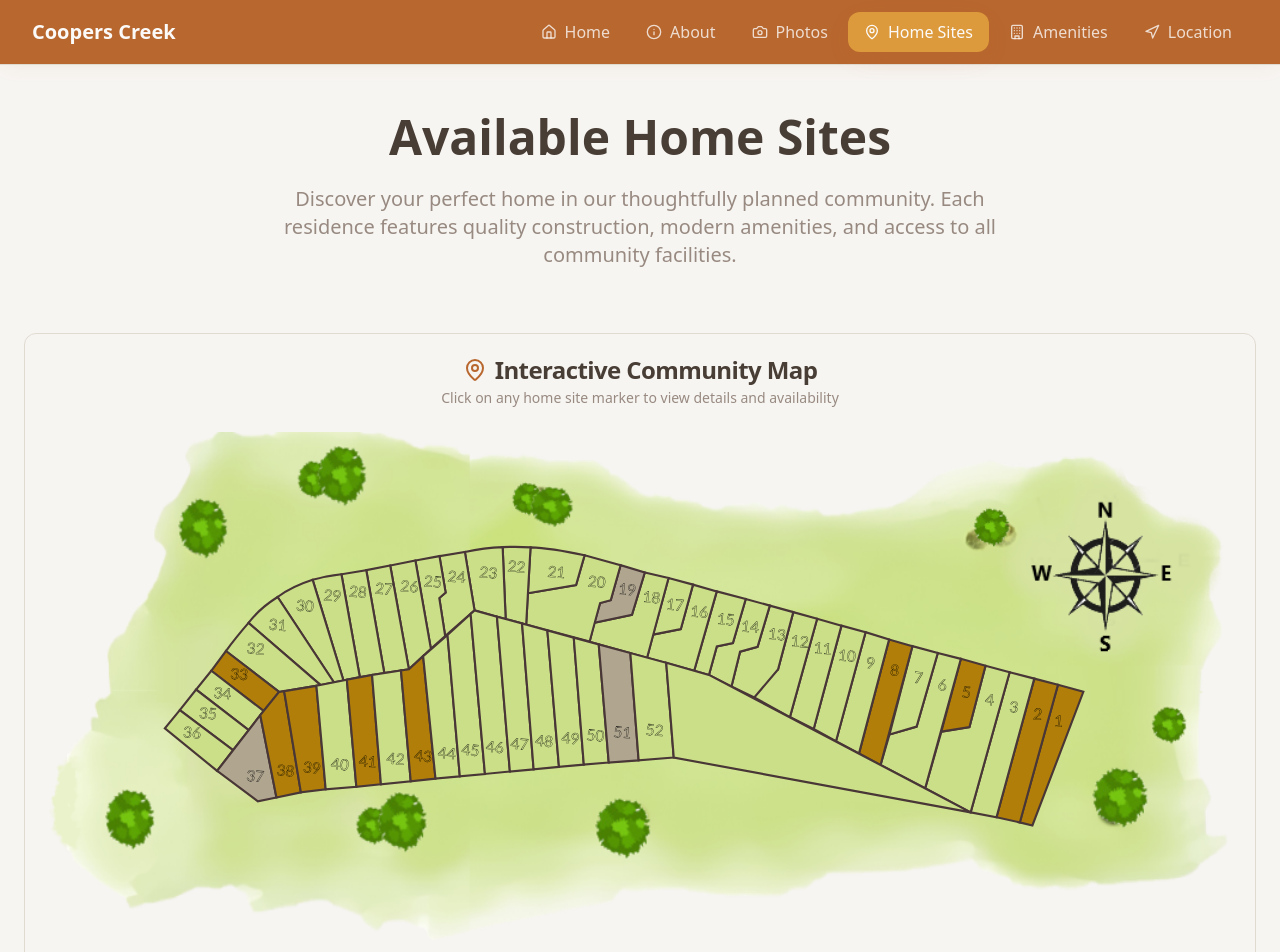
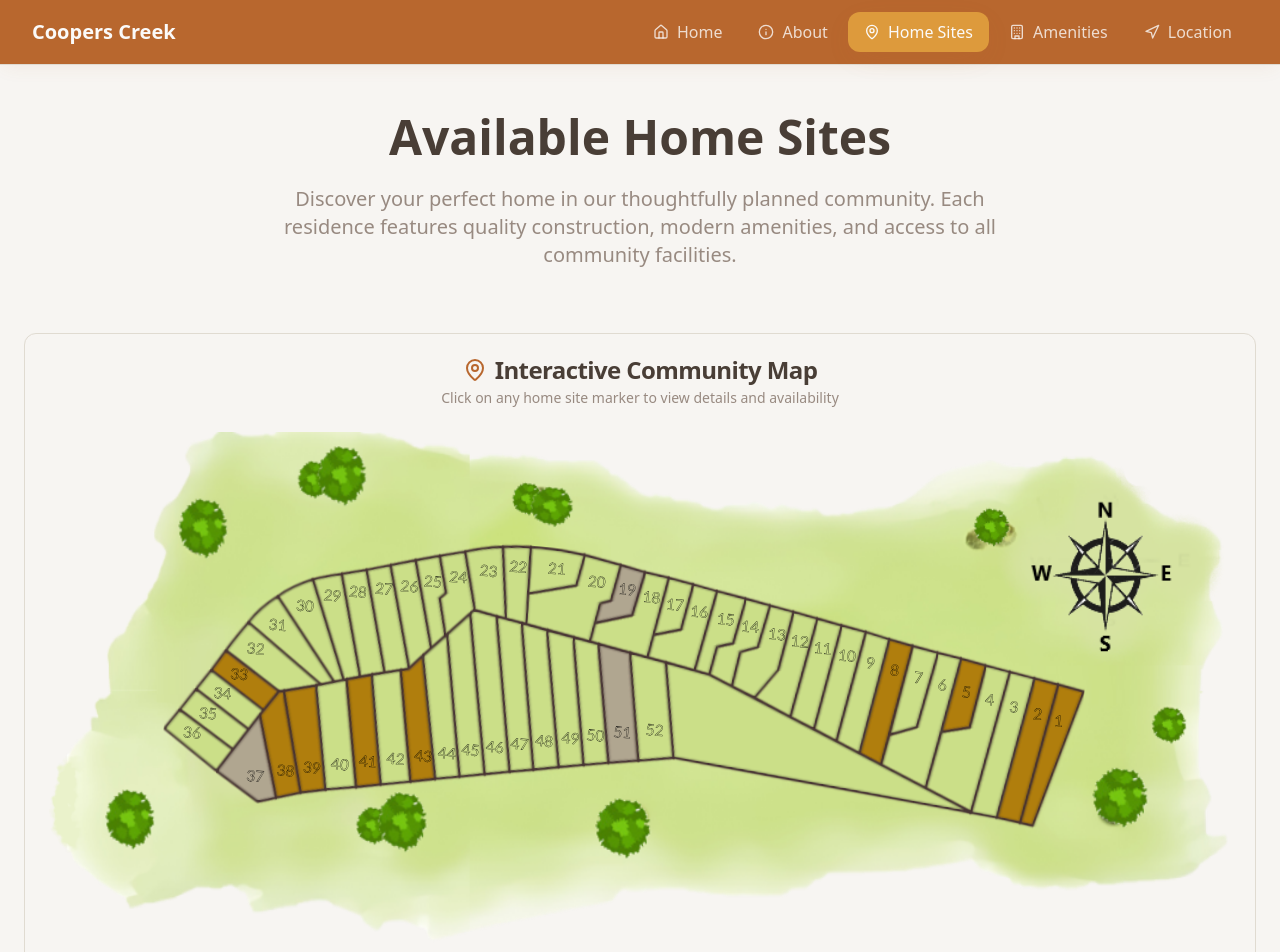
Before and after one commit to davisdel/mowbray-mtn-page, a React (Vite) app: page /home-sites in a window 1280 px wide. Shown: the top 952 px of the page. Built offline with nearby package versions, Linux system fonts and the light colour scheme.

Commit message:
added some blur on map for depth

```diff
--- a/src/App.tsx
+++ b/src/App.tsx
@@ -32,7 +32,6 @@ const App = () => (
             <Routes>
               <Route path='/' element={<HomePage />} />
               <Route path='/about' element={<AboutPage />} />
-              <Route path='/photos' element={<PhotosPage />} />
               <Route path='/home-sites' element={<HomeSitesPage />} />
               <Route path='/amenities' element={<AmenitiesPage />} />
               <Route path='/location' element={<LocationPage />} />
--- a/src/components/AppTopbar.tsx
+++ b/src/components/AppTopbar.tsx
@@ -5,7 +5,6 @@ import { NavLink } from 'react-router-dom'
 const navigationItems = [
   { title: 'Home', url: '/', icon: Home },
   { title: 'About', url: '/about', icon: Info },
-  { title: 'Photos', url: '/photos', icon: Camera },
   { title: 'Home Sites', url: '/home-sites', icon: MapPin },
   { title: 'Amenities', url: '/amenities', icon: Building },
   { title: 'Location', url: '/location', icon: Navigation }
--- a/src/components/ui/map.tsx
+++ b/src/components/ui/map.tsx
@@ -10,7 +10,7 @@ type SubdivisionMapProps = {
 // Define your colors for each status
 const STATUS_COLORS: Record<SiteStatus, string> = {
   'home available': '#B07E09',
-  'sold': '#B0A690',
+  sold: '#B0A690',
   pending: '#FEC77C',
   'lot available': '#CBDF88'
 }
@@ -46,6 +46,109 @@ export function SubdivisionMap({
         version='1.1'
         id='svg52'
         xmlns='http://www.w3.org/2000/svg'>
+        <defs>
+          <filter id='no' filterUnits='userSpaceOnUse'>
+            <feMorphology
+              operator='dilate'
+              radius='1'
+              in='SourceGraphic'
+              result='expanded'
+            />
+            <feGaussianBlur in='expanded' stdDeviation='1' result='blurred' />
+            <feMerge>
+              <feMergeNode in='blurred' />
+              <feMergeNode in='SourceGraphic' />
+            </feMerge>
+          </filter>
+          <filter
+            style={{ colorInterpolation: 'sRGB' }}
+            id='depthStroke'
+            x='-0.0095947802'
+            y='-0.024938476'
+            width='1.0174735'
+            height='1.0485216'>
+            <feColorMatrix
+              in='SourceGraphic'
+              values='1 0 0 0 0 0 1 0 0 0 0 0 1 0 0 -0.2125 -0.7154 -0.0721 1 0 '
+              result='colormatrix'
+              id='feColorMatrix77'
+            />
+            <feComposite
+              in='SourceGraphic'
+              in2='colormatrix'
+              operator='arithmetic'
+              k2='1'
+              k3='0'
+              k4='0'
+              result='composite'
+              id='feComposite77'
+            />
+            <feGaussianBlur
+              stdDeviation='2 0.01'
+              result='blur1'
+              id='feGaussianBlur77'
+            />
+            <feGaussianBlur
+              in='composite'
+              stdDeviation='0.01 1'
+              result='blur2'
+              id='feGaussianBlur78'
+            />
+            <feBlend
+              in='blur2'
+              in2='blur1'
+              mode='darken'
+              result='blend'
+              id='feBlend78'
+            />
+          </filter>
+          <filter
+            id='popOut'
+            x='-50%'
+            y='-50%'
+            width='200%'
+            height='200%'
+            filterUnits='userSpaceOnUse'>
+            <feMorphology
+              in='SourceAlpha'
+              operator='dilate'
+              radius='2'
+              result='thick'
+            />
+            <feGaussianBlur in='thick' stdDeviation='2' result='blurOuter' />
+            <feColorMatrix
+              in='blurOuter'
+              type='matrix'
+              values='0 0 0 0 0
+              0 0 0 0 0
+              0 0 0 0 0
+              0 0 0 0.7 0'
+              result='darkOutline'
+            />
+            <feMorphology
+              in='SourceAlpha'
+              operator='erode'
+              radius='1'
+              result='thin'
+            />
+            <feGaussianBlur in='thin' stdDeviation='1' result='blurInner' />
+            <feColorMatrix
+              in='blurInner'
+              type='matrix'
+              values='0 0 0 0 1
+              0 0 0 0 1
+              0 0 0 0 1
+              0 0 0 1 0'
+              result='lightInner'
+            />
+            <feMerge>
+              <feMergeNode in='darkOutline' />
+              <feMergeNode in='lightInner' />
+              <feMergeNode in='SourceGraphic' />
+            </feMerge>
+          </filter>
+        </defs>
+
         <defs>
           <filter id='filter53' x='0' y='0' width='1' height='1'>
             <feColorMatrix
@@ -75,6 +178,7 @@ export function SubdivisionMap({
           style={{
             fill: getFillById(1),
             stroke: '#493636ff',
+            filter: 'url(#depthStroke)',
             strokeWidth: 2.5
           }}
           className='lot'
@@ -87,6 +191,7 @@ export function SubdivisionMap({
           style={{
             fill: getFillById(2),
             stroke: '#493636ff',
+            filter: 'url(#depthStroke)',
             strokeWidth: 2.5
           }}
           d='m 1058.288,122.04221 -30.308,163.87944 -27.6566,-3.6389 29.8194,-164.97104 z'
@@ -99,6 +204,7 @@ export function SubdivisionMap({
           style={{
             fill: getFillById(3),
             stroke: '#493636ff',
+            filter: 'url(#depthStroke)',
             strokeWidth: 2.5
           }}
           d='M 1030.1428,117.31171 1000.3234,282.28275 969.78205,279.191 1000.8377,112.36295 Z'
@@ -111,6 +217,7 @@ export function SubdivisionMap({
           style={{
             fill: getFillById(4),
             stroke: '#493636ff',
+            filter: 'url(#depthStroke)',
             strokeWidth: 2.5
           }}
           d='m 969.78205,279.19101 -55.27307,-23.49469 13.01951,-67.36965 32.18616,-8.01483 12.43564,-72.91123 28.68741,4.96235 z'
@@ -123,6 +230,7 @@ export function SubdivisionMap({
           style={{
             fill: getFillById(5),
             stroke: '#493636ff',
+            filter: 'url(#depthStroke)',
             strokeWidth: 2.5
           }}
           d='m 959.71465,180.31184 -32.18616,8.01483 15.31673,-86.52805 29.30507,5.60198 z'
@@ -135,6 +243,7 @@ export function SubdivisionMap({
           style={{
             fill: getFillById(6),
             stroke: '#493636ff',
+            filter: 'url(#depthStroke)',
             strokeWidth: 2.5
           }}
           d='m 914.50898,255.69632 -54.28218,-22.25844 7.31244,-36.54662 30.73165,-11.81568 17.12397,-87.67066 27.45036,4.3937 z'
@@ -147,6 +256,7 @@ export function SubdivisionMap({
           style={{
             fill: getFillById(7),
             stroke: '#493636ff',
+            filter: 'url(#depthStroke)',
             strokeWidth: 2.5
           }}
           d='m 898.27089,185.07557 -30.73165,11.81569 17.65859,-104.87688 30.19688,5.39054 z'
@@ -159,6 +269,7 @@ export function SubdivisionMap({
           style={{
             fill: getFillById(8),
             stroke: '#493636ff',
+            filter: 'url(#depthStroke)',
             strokeWidth: 2.5
           }}
           d='M 885.19783,92.01439 860.2268,233.43788 834.04136,222.03528 857.40311,86.65255 Z'
@@ -169,6 +280,7 @@ export function SubdivisionMap({
           style={{
             fill: getFillById(9),
             stroke: '#493636ff',
+            filter: 'url(#depthStroke)',
             strokeWidth: 2.5
           }}
           id='9'
@@ -183,6 +295,7 @@ export function SubdivisionMap({
           style={{
             fill: getFillById(10),
             stroke: '#493636ff',
+            filter: 'url(#depthStroke)',
             strokeWidth: 2.5
           }}
           d='M 829.33577,80.55439 806.04423,210.28831 778.86648,198.19622 800.64768,75.36398 Z'
@@ -195,6 +308,7 @@ export function SubdivisionMap({
           style={{
             fill: getFillById(11),
             stroke: '#493636ff',
+            filter: 'url(#depthStroke)',
             strokeWidth: 2.5
           }}
           d='m 778.86648,198.19623 -28.81877,-11.33237 21.63994,-117.02333 28.96003,5.52345 z'
@@ -207,6 +321,7 @@ export function SubdivisionMap({
           style={{
             fill: getFillById(12),
             stroke: '#493636ff',
+            filter: 'url(#depthStroke)',
             strokeWidth: 2.5
           }}
           d='m 771.68765,69.84053 -21.63994,117.02334 -43.39316,-19.23769 4.25381,-28.73342 20.45296,-6.15405 11.9131,-68.21471 z'
@@ -218,6 +333,7 @@ export function SubdivisionMap({
           style={{
             fill: getFillById(13),
             stroke: '#493636ff',
+            filter: 'url(#depthStroke)',
             strokeWidth: 2.5
           }}
           d='m 743.27442,64.524 -11.9131,68.21471 -24.70677,34.88747 -27.66408,-10.30153 6.46215,-41.44402 19.8509,-7.4575 10.05307,-49.05632 z'
@@ -229,6 +345,7 @@ export function SubdivisionMap({
           style={{
             fill: getFillById(14),
             stroke: '#493636ff',
+            filter: 'url(#depthStroke)',
             strokeWidth: 2.5
           }}
           d='m 715.35659,59.36681 -10.05307,49.05632 -19.8509,7.45749 -6.46215,41.44403 -27.36579,-11.22892 6.24617,-33.96991 18.34656,-5.59293 10.46239,-52.46902 z'
@@ -240,6 +357,7 @@ export function SubdivisionMap({
           style={{
             fill: getFillById(15),
             stroke: '#493636ff',
+            filter: 'url(#depthStroke)',
             strokeWidth: 2.5
           }}
           d='m 686.6798,54.06387 -10.46239,52.46902 -18.34656,5.59293 -6.24617,33.96991 -17.58004,-3.39759 18.20231,-94.49454 z'
@@ -251,6 +369,7 @@ export function SubdivisionMap({
           style={{
             fill: getFillById(16),
             stroke: '#493636ff',
+            filter: 'url(#depthStroke)',
             strokeWidth: 2.5
           }}
           d='m 652.24695,48.2036 -18.20231,94.49454 -56.06256,-10.33631 4.52468,-27.41484 31.75042,-9.14609 9.70945,-53.05127 z'
@@ -262,6 +381,7 @@ export function SubdivisionMap({
           style={{
             fill: getFillById(17),
             stroke: '#493636ff',
+            filter: 'url(#depthStroke)',
             strokeWidth: 2.5
           }}
           d='m 614.25718,95.8009 -31.75042,9.14609 12.33568,-67.34892 29.12419,5.15156 z'
@@ -273,6 +393,7 @@ export function SubdivisionMap({
           style={{
             fill: getFillById(18),
             stroke: '#493636ff',
+            filter: 'url(#depthStroke)',
             strokeWidth: 2.5
           }}
           d='m 594.84244,37.59807 -16.86036,94.76376 -68.44704,-12.77823 3.56079,-22.42513 42.96212,-13.11116 10.60988,-50.4911 z'
@@ -281,7 +402,12 @@ export function SubdivisionMap({
           id='19'
           onClick={() => onSiteClick && onSiteClick(19)}
           className='lot'
-          style={{ fill: getFillById(19), stroke: '#493636ff', strokeWidth: 2.5 }}
+          style={{
+            fill: getFillById(19),
+            stroke: '#493636ff',
+            filter: 'url(#depthStroke)',
+            strokeWidth: 2.5
+          }}
           d='m 566.66783,33.55621 -10.60988,50.4911 -42.96212,13.11116 4.73908,-23.56612 12.06238,-4.31927 7.90905,-41.69923 z'
         />
         <path
@@ -291,6 +417,7 @@ export function SubdivisionMap({
           style={{
             fill: getFillById(20),
             stroke: '#493636ff',
+            filter: 'url(#depthStroke)',
             strokeWidth: 2.5
           }}
           d='m 537.80635,27.57385 -7.90905,41.69923 -12.06239,4.31927 -8.29987,45.99125 -75.43689,-13.59312 -1.20323,-36.35937 55.18096,-14.38688 6.87119,-35.59072 z'
@@ -302,6 +429,7 @@ export function SubdivisionMap({
           style={{
             fill: getFillById(21),
             stroke: '#493636ff',
+            filter: 'url(#depthStroke)',
             strokeWidth: 2.5
           }}
           d='m 432.89492,69.63111 -1.57765,-53.70034 c 18.97508,-1.11557 40.56767,0.74716 63.6298,3.72274 l -6.87119,35.59072 z'
@@ -313,6 +441,7 @@ export function SubdivisionMap({
           style={{
             fill: getFillById(22),
             stroke: '#493636ff',
+            filter: 'url(#depthStroke)',
             strokeWidth: 2.5
           }}
           d='m 431.31727,15.93077 2.78087,90.05971 -24.37616,-4.11432 -10.85063,-83.3521 c 11.39822,-1.44735 22.21354,-2.31178 32.44592,-2.59329 z'
@@ -324,6 +453,7 @@ export function SubdivisionMap({
           style={{
             fill: getFillById(23),
             stroke: '#493636ff',
+            filter: 'url(#depthStroke)',
             strokeWidth: 2.5
           }}
           d='m 398.87135,18.52406 10.85063,83.3521 -37.06572,-6.95461 -17.18991,-66.94078 c 14.7598,-4.60954 29.22813,-7.76178 43.405,-9.45671 z'
@@ -335,6 +465,7 @@ export function SubdivisionMap({
           style={{
             fill: getFillById(24),
             stroke: '#493636ff',
+            filter: 'url(#depthStroke)',
             strokeWidth: 2.5
           }}
           d='m 355.46635,27.98077 17.18991,66.94078 -31.51848,32.87343 -10.6897,-43.61393 6.80532,-7.01128 -10.90098,-41.76806 z'
@@ -346,6 +477,7 @@ export function SubdivisionMap({
           style={{
             fill: getFillById(25),
             stroke: '#493636ff',
+            filter: 'url(#depthStroke)',
             strokeWidth: 2.5
           }}
           d='m 326.35242,35.40171 10.90098,41.76806 -6.80532,7.01128 10.6897,43.61393 -15.27743,16.35174 L 298.8336,43.01964 Z'
@@ -357,6 +489,7 @@ export function SubdivisionMap({
           style={{
             fill: getFillById(26),
             stroke: '#493636ff',
+            filter: 'url(#depthStroke)',
             strokeWidth: 2.5
           }}
           d='M 298.8336,43.01964 325.86035,144.14672 302.33794,170.04716 270.06488,51.32831 Z'
@@ -368,6 +501,7 @@ export function SubdivisionMap({
           style={{
             fill: getFillById(27),
             stroke: '#493636ff',
+            filter: 'url(#depthStroke)',
             strokeWidth: 2.5
           }}
           d='m 270.06488,51.32831 32.27306,118.71885 -28.19711,6.81399 -31.39867,-117.62586 z'
@@ -379,6 +513,7 @@ export function SubdivisionMap({
           style={{
             fill: getFillById(28),
             stroke: '#493636ff',
+            filter: 'url(#depthStroke)',
             strokeWidth: 2.5
           }}
           d='m 242.74216,59.23529 31.39868,117.62586 -28.04249,7.1492 -31.83586,-117.5218 z'
@@ -390,6 +525,7 @@ export function SubdivisionMap({
           style={{
             fill: getFillById(29),
             stroke: '#493636ff',
+            filter: 'url(#depthStroke)',
             strokeWidth: 2.5
           }}
           d='m 246.09832,184.01035 -18.65913,5.70167 -46.04462,-113.8157 c 9.79013,-3.71884 20.7461,-6.85476 32.86793,-9.40777 z'
@@ -401,6 +537,7 @@ export function SubdivisionMap({
           style={{
             fill: getFillById(30),
             stroke: '#493636ff',
+            filter: 'url(#depthStroke)',
             strokeWidth: 2.5
           }}
           d='m 181.39458,75.89632 46.04463,113.8157 -11.01775,3.07897 -74.02495,-93.39093 c 10.66766,-9.29189 23.66705,-17.12647 38.99807,-23.50374 z'
@@ -412,6 +549,7 @@ export function SubdivisionMap({
           style={{
             fill: getFillById(31),
             stroke: '#493636ff',
+            filter: 'url(#depthStroke)',
             strokeWidth: 2.5
           }}
           d='m 142.39647,99.40006 74.02499,93.39093 -15.00493,4.62691 -90.20106,-64.99002 c 7.47675,-11.89067 17.87502,-22.88595 31.181,-33.02782 z'
@@ -423,6 +561,7 @@ export function SubdivisionMap({
           style={{
             fill: getFillById(32),
             stroke: '#493636ff',
+            filter: 'url(#depthStroke)',
             strokeWidth: 2.5
           }}
           d='m 111.21547,132.42788 90.20107,64.99002 -47.63997,12.17401 -65.936839,-42.16425 c 6.334601,-10.50074 14.126489,-22.16733 23.375739,-34.99978 z'
@@ -434,6 +573,7 @@ export function SubdivisionMap({
           style={{
             fill: getFillById(33),
             stroke: '#493636ff',
+            filter: 'url(#depthStroke)',
             strokeWidth: 2.5
           }}
           d='M 87.839746,167.42767 153.77659,209.59191 137.6687,233.16545 72.824851,191.8593 Z'
@@ -445,6 +585,7 @@ export function SubdivisionMap({
           style={{
             fill: getFillById(34),
             stroke: '#493636ff',
+            filter: 'url(#depthStroke)',
             strokeWidth: 2.5
           }}
           d='m 72.824851,191.8593 64.843849,41.30615 -15.282,23.99774 -65.281108,-41.86516 z'
@@ -456,6 +597,7 @@ export function SubdivisionMap({
           style={{
             fill: getFillById(35),
             stroke: '#493636ff',
+            filter: 'url(#depthStroke)',
             strokeWidth: 2.5
           }}
           d='m 40.227494,240.88174 16.878098,-25.58371 65.281108,41.86516 -16.22229,24.71513 z'
@@ -467,6 +609,7 @@ export function SubdivisionMap({
           style={{
             fill: getFillById(36),
             stroke: '#493636ff',
+            filter: 'url(#depthStroke)',
             strokeWidth: 2.5
           }}
           d='m 40.227494,240.88174 65.936916,40.99658 -16.376881,25.80079 -65.06248,-44.16196 z'
@@ -478,6 +621,7 @@ export function SubdivisionMap({
           style={{
             fill: getFillById(37),
             stroke: '#493636ff',
+            filter: 'url(#depthStroke)',
             strokeWidth: 2.5
           }}
           d='m 161.43813,332.52678 -21.20571,6.37888 -50.444891,-31.22655 44.485851,-69.18194 z'
@@ -489,6 +633,7 @@ export function SubdivisionMap({
           style={{
             fill: getFillById(38),
             stroke: '#493636ff',
+            filter: 'url(#depthStroke)',
             strokeWidth: 2.5
           }}
           d='m 189.3123,324.05742 -27.87417,8.46936 -27.16475,-94.02961 19.50321,-28.90526 5.79819,-1.48168 z'
@@ -500,6 +645,7 @@ export function SubdivisionMap({
           style={{
             fill: getFillById(39),
             stroke: '#493636ff',
+            filter: 'url(#depthStroke)',
             strokeWidth: 2.5
           }}
           d='m 189.3123,324.05742 -29.73752,-115.94719 36.96552,-9.42274 21.28296,119.36313 z'
@@ -511,6 +657,7 @@ export function SubdivisionMap({
           style={{
             fill: getFillById(40),
             stroke: '#493636ff',
+            filter: 'url(#depthStroke)',
             strokeWidth: 2.5
           }}
           d='M 217.82326,318.05062 196.5403,198.68749 231.28699,188.45196 253.20598,311.98562 Z'
@@ -522,6 +669,7 @@ export function SubdivisionMap({
           style={{
             fill: getFillById(41),
             stroke: '#493636ff',
+            filter: 'url(#depthStroke)',
             strokeWidth: 2.5
           }}
           d='m 281.52073,306.50335 -28.31475,5.48227 -21.91899,-123.53366 28.8326,-8.01622 z'
@@ -533,6 +681,7 @@ export function SubdivisionMap({
           style={{
             fill: getFillById(42),
             stroke: '#493636ff',
+            filter: 'url(#depthStroke)',
             strokeWidth: 2.5
           }}
           d='m 281.52073,306.50335 -21.40114,-126.0676 33.14751,-8.29317 22.59458,127.96139 z'
@@ -544,6 +693,7 @@ export function SubdivisionMap({
           style={{
             fill: getFillById(43),
             stroke: '#493636ff',
+            filter: 'url(#depthStroke)',
             strokeWidth: 2.5
           }}
           d='m 344.36009,294.42814 -28.49841,5.67583 -22.59458,-127.96139 9.0708,-2.09543 15.21373,-16.75178 z'
@@ -555,6 +705,7 @@ export function SubdivisionMap({
           style={{
             fill: getFillById(44),
             stroke: '#493636ff',
+            filter: 'url(#depthStroke)',
             strokeWidth: 2.5
           }}
           d='m 372.41015,289.3714 -28.05006,5.05675 -26.80846,-141.13278 26.14329,-27.18114 z'
@@ -566,6 +717,7 @@ export function SubdivisionMap({
           style={{
             fill: getFillById(45),
             stroke: '#493636ff',
+            filter: 'url(#depthStroke)',
             strokeWidth: 2.5
           }}
           d='M 372.41015,289.3714 343.69492,126.11423 368.42706,99.48081 401.33744,283.98167 Z'
@@ -577,6 +729,7 @@ export function SubdivisionMap({
           style={{
             fill: getFillById(46),
             stroke: '#493636ff',
+            filter: 'url(#depthStroke)',
             strokeWidth: 2.5
           }}
           d='m 430.08907,278.58484 -28.75163,5.39683 -32.91038,-184.50086 4.2292,-4.55926 26.68643,5.17765 z'
@@ -588,6 +741,7 @@ export function SubdivisionMap({
           style={{
             fill: getFillById(47),
             stroke: '#493636ff',
+            filter: 'url(#depthStroke)',
             strokeWidth: 2.5
           }}
           d='m 457.47832,273.74851 -27.38928,4.83633 -30.74638,-178.48564 29.86243,5.15632 z'
@@ -599,6 +753,7 @@ export function SubdivisionMap({
           style={{
             fill: getFillById(48),
             stroke: '#493636ff',
+            filter: 'url(#depthStroke)',
             strokeWidth: 2.5
           }}
           d='m 486.67227,268.23184 -29.19395,5.51668 -28.27322,-168.49299 30.1214,5.67781 z'
@@ -610,6 +765,7 @@ export function SubdivisionMap({
           style={{
             fill: getFillById(49),
             stroke: '#493636ff',
+            filter: 'url(#depthStroke)',
             strokeWidth: 2.5
           }}
           d='m 515.30949,263.10744 -28.63722,5.1244 -27.34577,-157.2985 31.41948,5.73299 z'
@@ -621,6 +777,7 @@ export function SubdivisionMap({
           style={{
             fill: getFillById(50),
             stroke: '#493636ff',
+            filter: 'url(#depthStroke)',
             strokeWidth: 2.5
           }}
           d='m 544.08074,258.0989 -28.77127,5.00854 -24.56351,-146.44111 29.69864,5.20951 z'
@@ -632,6 +789,7 @@ export function SubdivisionMap({
           style={{
             fill: getFillById(51),
             stroke: '#493636ff',
+            filter: 'url(#depthStroke)',
             strokeWidth: 2.5
           }}
           d='m 578.60845,252.57474 -34.52769,5.52416 -23.63614,-136.22306 37.61914,6.84382 z'
@@ -643,13 +801,19 @@ export function SubdivisionMap({
           style={{
             fill: getFillById(52),
             stroke: '#493636ff',
+            filter: 'url(#depthStroke)',
             strokeWidth: 2.5
           }}
           d='m 619.13747,245.71695 -40.52902,6.85778 -20.54469,-123.85507 42.69302,7.66712 z'
         />
         <path
           id='pond'
-          style={{ fill: '#CBDF88', stroke: '#493636ff', strokeWidth: 2.5 }}
+          style={{
+            fill: '#CBDF88',
+            filter: 'url(#depthStroke)',
+            strokeWidth: 2.5,
+            stroke: '#493636ff'
+          }}
           d='m 969.78205,279.191 -350.64458,-33.47405 -18.38069,-109.33017 50.8679,9.70895 z'
         />
         <text
@@ -1295,7 +1459,7 @@ export function SubdivisionMap({
           <tspan
             id='tspan62-72'
             x='453.6893'
-            y='48.544907'
+            y='44.544907'
             style={{ strokeWidth: 0.359671 }}>
             21
           </tspan>
@@ -1328,7 +1492,7 @@ export function SubdivisionMap({
           id='text62-82'>
           <tspan
             id='tspan62-89'
-            x='406.6304'
+            x='408.6304'
             y='46.209667'
             style={{ strokeWidth: 0.359671 }}>
             22
@@ -1363,7 +1527,7 @@ export function SubdivisionMap({
           <tspan
             id='tspan62-815'
             x='374.57495'
-            y='56.06282'
+            y='54.06282'
             style={{ strokeWidth: 0.355203 }}>
             23
           </tspan>
@@ -1396,7 +1560,7 @@ export function SubdivisionMap({
           id='text62-61'>
           <tspan
             id='tspan62-2'
-            x='338.02023'
+            x='340.02023'
             y='64.157425'
             style={{ strokeWidth: 0.358082 }}>
             24
```
